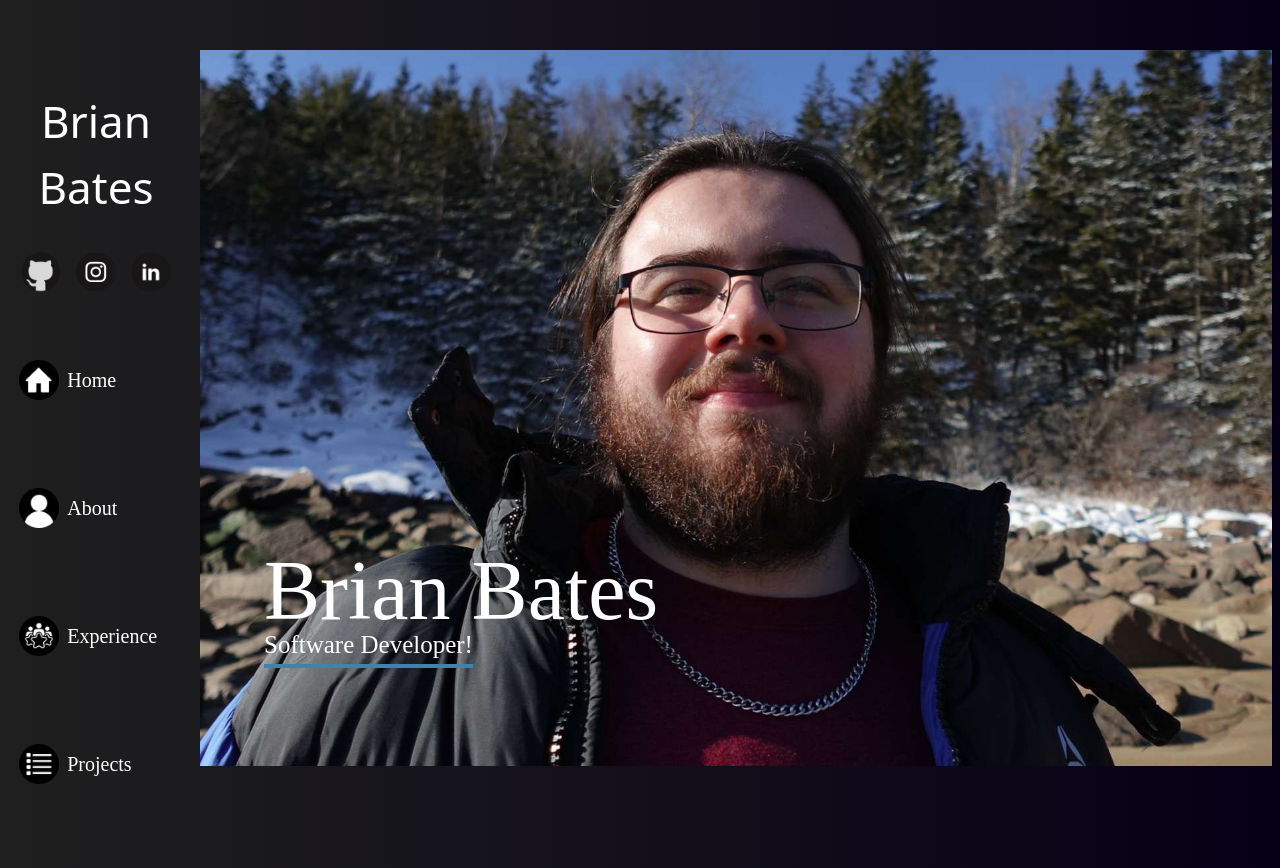
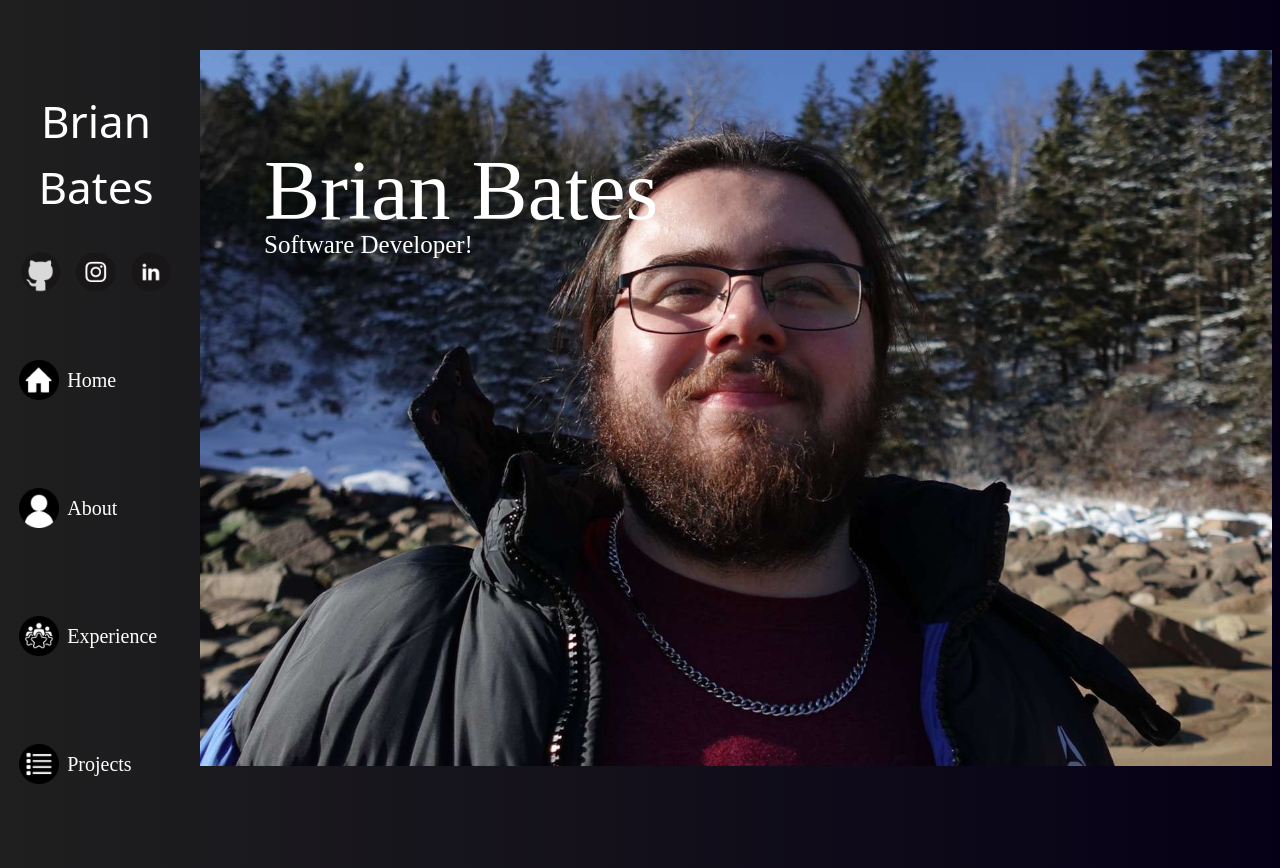
Before and after one commit to brianbates928/Personal-Website, a React (Create React App) app: page / in a window 1280 px wide. Built offline with nearby package versions, Linux system fonts and the light colour scheme; a web font is replaced by a local one.

Commit message:
moved name and title up and removed underline

```diff
--- a/src/pages/HomeStyles.js
+++ b/src/pages/HomeStyles.js
@@ -13,7 +13,7 @@ const styles = {
     flexDirection: "column",
     alignItems: "flex-start",
     paddingLeft: "5vw",
-    paddingTop: "65vh",
+    paddingTop: "15vh",
   },
   name: {
     fontFamily: "Acme",
@@ -25,7 +25,7 @@ const styles = {
     fontFamily: "Actor",
     fontSize: "1.563rem",
     color: "white",
-    borderBottom: "0.5vh solid #3C84AC",
+    borderBottom: "0.5vh",
     marginBottom: "1vh",
   },
 };
```
